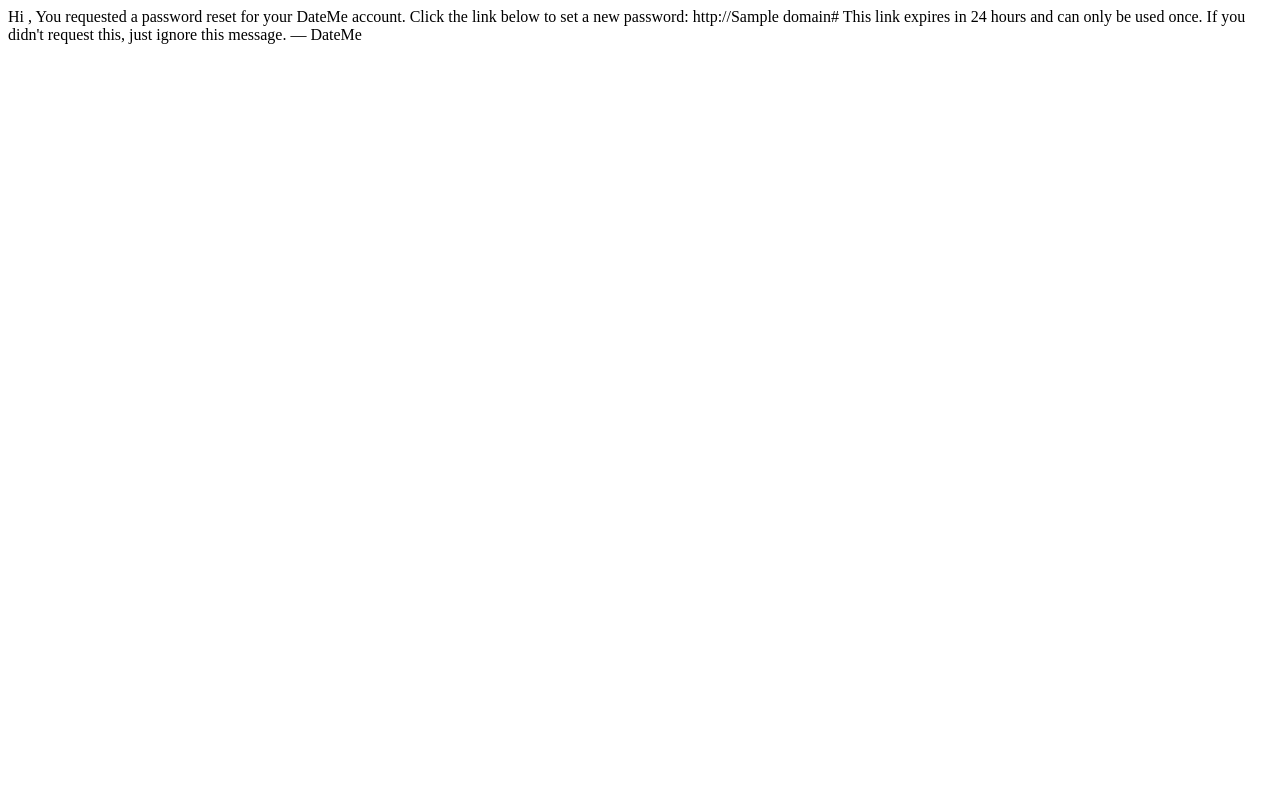
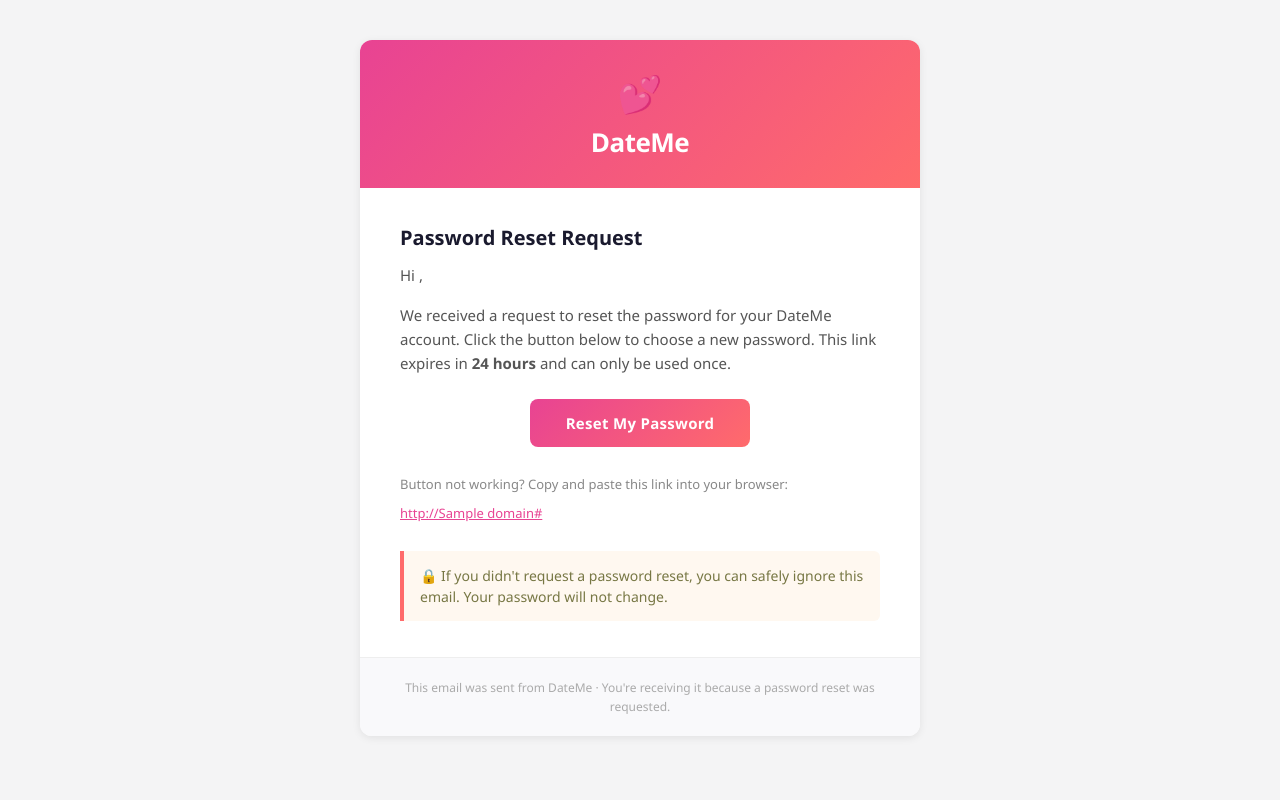
Before and after one commit to HexIsBack/DATEMEV2, a Django app: template templates/registration/password_reset_email.html in a window 1280 px wide. Run offline with Django 3.2, Linux system fonts and the light colour scheme; the template is opened without the code that fills it: most values are stand-ins (such as "Sample title", 1, 10 or a date in 2020).

Commit message:
feat: implement email-based password reset functionality with environment variable support

```diff
--- a/templates/registration/password_reset_done.html
+++ b/templates/registration/password_reset_done.html
@@ -1,5 +1,5 @@
 {% extends 'base.html' %}
-{% block title %}Check Your Terminal — DateMe{% endblock %}
+{% block title %}Check Your Email — DateMe{% endblock %}
 
 {% block content %}
 <div class="auth-wrap">
@@ -9,8 +9,8 @@
     <h2 class="auth-title">Reset Link Sent!</h2>
 
     <div class="info-box">
-      <p>Since this app runs locally, the reset link was printed to your <strong>terminal / console</strong>.</p>
-      <p style="margin-top:.75rem">Look for a line starting with <code>http://127.0.0.1:8000/accounts/reset/…</code> and open it in your browser.</p>
+      <p>If that email address is registered, we've sent a password reset link to your inbox.</p>
+      <p style="margin-top:.75rem">Check your <strong>spam or junk folder</strong> if you don't see it within a minute or two.</p>
     </div>
 
     <div class="detail-box">
--- a/templates/registration/password_reset_email.html
+++ b/templates/registration/password_reset_email.html
@@ -1,12 +1,86 @@
-Hi {{ user.username }},
+<!DOCTYPE html>
+<html lang="en">
+<head>
+  <meta charset="UTF-8">
+  <meta name="viewport" content="width=device-width, initial-scale=1.0">
+  <title>Reset Your DateMe Password</title>
+</head>
+<body style="margin:0;padding:0;background:#f4f4f5;font-family:'Segoe UI',Arial,sans-serif;">
+  <table width="100%" cellpadding="0" cellspacing="0" style="background:#f4f4f5;padding:40px 0;">
+    <tr>
+      <td align="center">
+        <table width="560" cellpadding="0" cellspacing="0" style="background:#ffffff;border-radius:12px;overflow:hidden;box-shadow:0 2px 8px rgba(0,0,0,.08);">
 
-You requested a password reset for your DateMe account.
+          <!-- Header -->
+          <tr>
+            <td align="center" style="background:linear-gradient(135deg,#e84393,#ff6b6b);padding:36px 40px 28px;">
+              <p style="margin:0;font-size:36px;line-height:1;">💕</p>
+              <h1 style="margin:12px 0 0;color:#ffffff;font-size:26px;font-weight:700;letter-spacing:-.5px;">DateMe</h1>
+            </td>
+          </tr>
 
-Click the link below to set a new password:
-http://{{ domain }}{% url 'password_reset_confirm' uidb64=uid token=token %}
+          <!-- Body -->
+          <tr>
+            <td style="padding:36px 40px 28px;">
+              <h2 style="margin:0 0 12px;color:#1a1a2e;font-size:20px;font-weight:600;">
+                Password Reset Request
+              </h2>
+              <p style="margin:0 0 16px;color:#555;font-size:15px;line-height:1.6;">
+                Hi <strong>{{ user.username }}</strong>,
+              </p>
+              <p style="margin:0 0 24px;color:#555;font-size:15px;line-height:1.6;">
+                We received a request to reset the password for your DateMe account.
+                Click the button below to choose a new password.
+                This link expires in <strong>24 hours</strong> and can only be used once.
+              </p>
 
-This link expires in 24 hours and can only be used once.
+              <!-- CTA Button -->
+              <table cellpadding="0" cellspacing="0" style="margin:0 auto 28px;">
+                <tr>
+                  <td align="center" style="background:linear-gradient(135deg,#e84393,#ff6b6b);border-radius:8px;">
+                    <a href="http://{{ domain }}{% url 'password_reset_confirm' uidb64=uid token=token %}"
+                       style="display:inline-block;padding:14px 36px;color:#ffffff;text-decoration:none;font-size:15px;font-weight:600;letter-spacing:.3px;">
+                      Reset My Password
+                    </a>
+                  </td>
+                </tr>
+              </table>
 
-If you didn't request this, just ignore this message.
+              <!-- Fallback link -->
+              <p style="margin:0 0 8px;color:#888;font-size:13px;">
+                Button not working? Copy and paste this link into your browser:
+              </p>
+              <p style="margin:0 0 28px;word-break:break-all;">
+                <a href="http://{{ domain }}{% url 'password_reset_confirm' uidb64=uid token=token %}"
+                   style="color:#e84393;font-size:13px;">
+                  http://{{ domain }}{% url 'password_reset_confirm' uidb64=uid token=token %}
+                </a>
+              </p>
 
-— DateMe
+              <!-- Notice box -->
+              <table cellpadding="0" cellspacing="0" width="100%" style="background:#fff8f0;border-left:4px solid #ff6b6b;border-radius:0 6px 6px 0;margin-bottom:8px;">
+                <tr>
+                  <td style="padding:14px 16px;color:#774;font-size:14px;line-height:1.5;">
+                    🔒 If you didn't request a password reset, you can safely ignore this email.
+                    Your password will not change.
+                  </td>
+                </tr>
+              </table>
+            </td>
+          </tr>
+
+          <!-- Footer -->
+          <tr>
+            <td style="background:#f9f9fb;padding:20px 40px;text-align:center;border-top:1px solid #eee;">
+              <p style="margin:0;color:#aaa;font-size:12px;line-height:1.6;">
+                This email was sent from DateMe · You're receiving it because a password reset was requested.
+              </p>
+            </td>
+          </tr>
+
+        </table>
+      </td>
+    </tr>
+  </table>
+</body>
+</html>
```
Also changed, not shown: manage.py (+23 -0 lines), 1 other file.
